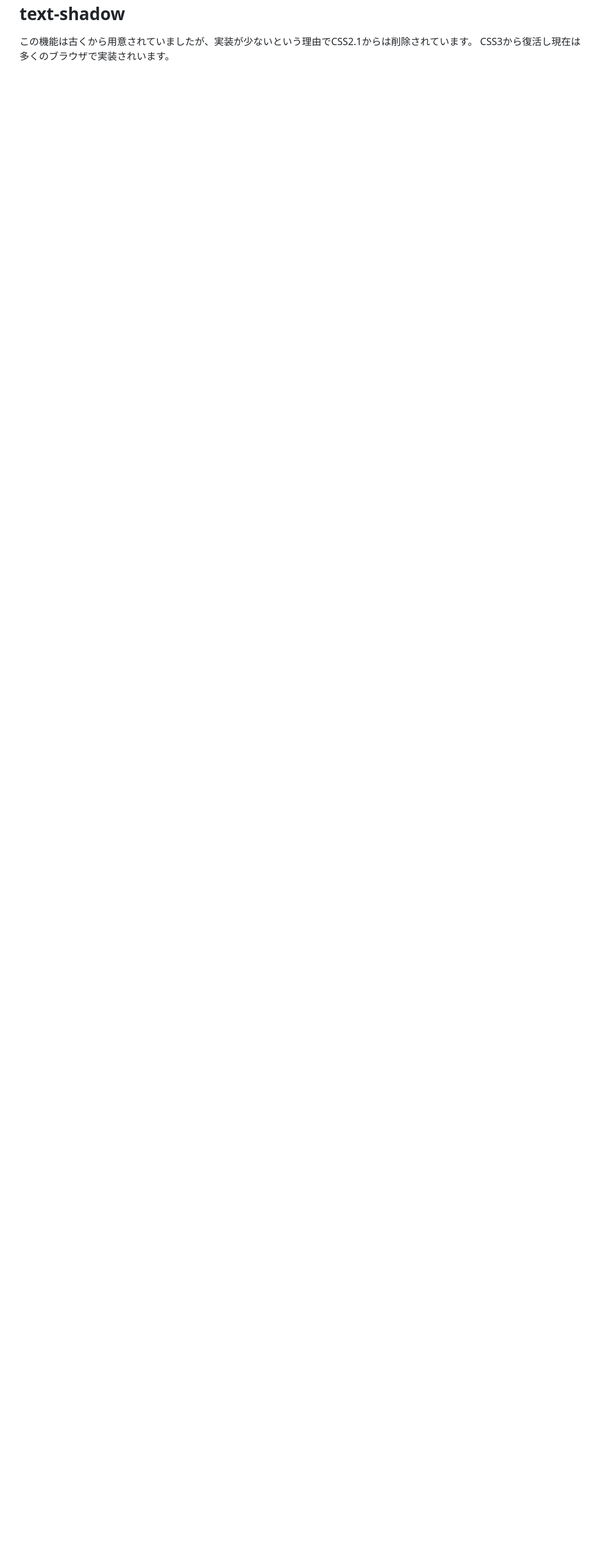
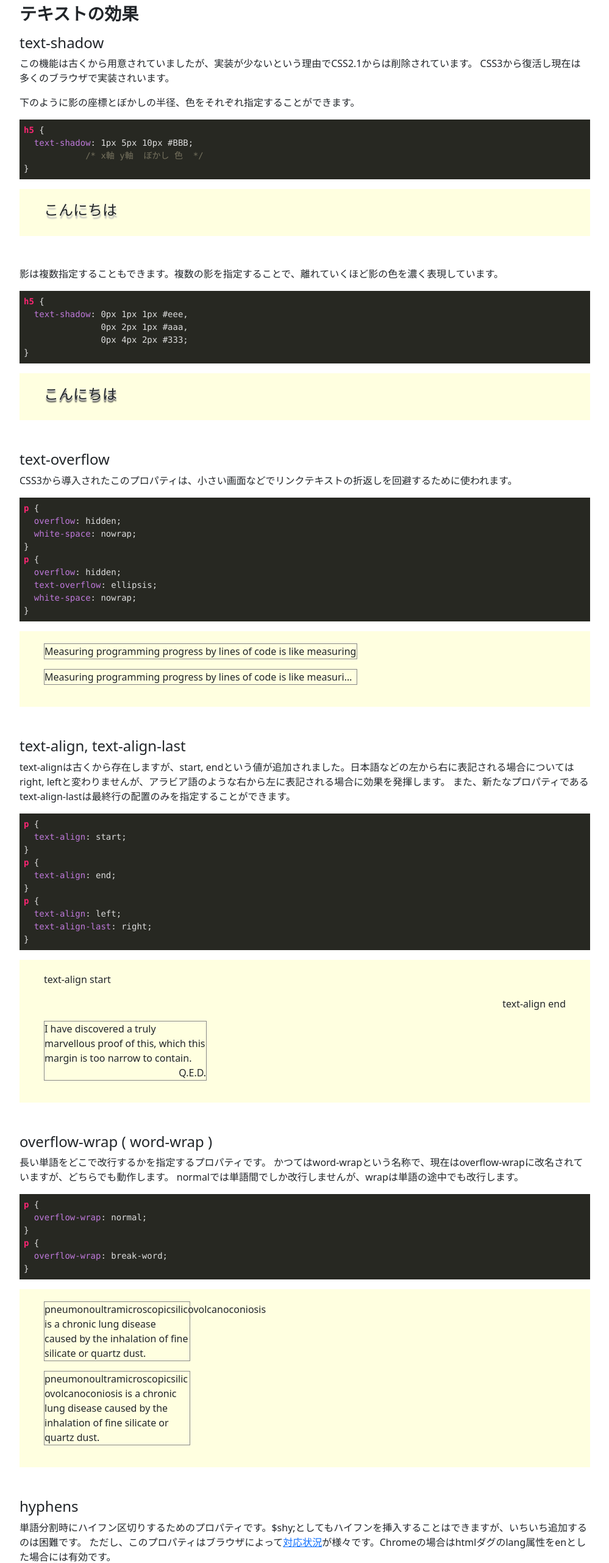
Before and after one commit to penicillin0/css-primer, a React (Create React App) app: page /text in a window 1280 px wide. Shown: the part 234-2797 px from the top of the page at 61% size, without its empty margins (140-1139 px from the left). Before the commit the page ends 800 px from the top, so only its background shows below. Built offline with nearby package versions, Linux system fonts and the light colour scheme.

Commit message:
Text page

```diff
--- a/src/pages/Text/Text.tsx
+++ b/src/pages/Text/Text.tsx
@@ -1,5 +1,8 @@
 import React from "react";
 import styled from "styled-components";
+import SyntaxHighlighter from "react-syntax-highlighter";
+import { monokai } from "react-syntax-highlighter/dist/esm/styles/hljs";
+import { Demo } from "../../components/Demo";
 
 type Props = {};
 
@@ -9,12 +12,265 @@ export const Text: React.FC<Props> = () => {
       <h1 className="my-3">Text</h1>
       <p className="mb-5">テキストモジュールについての機能を見ていきます。</p>
       <h3 className="mb-3">
-        <b>text-shadow</b>
+        <b>テキストの効果</b>
       </h3>
+      <h4>text-shadow</h4>
       <p>
         この機能は古くから用意されていましたが、実装が少ないという理由でCSS2.1からは削除されています。
         CSS3から復活し現在は多くのブラウザで実装されいます。
       </p>
+      <p>
+        下のように影の座標とぼかしの半径、色をそれぞれ指定することができます。
+      </p>
+      <SyntaxHighlighter language="css" style={monokai} className="mb-3">
+        {`h5 {
+  text-shadow: 1px 5px 10px #BBB;
+            /* x軸 y軸  ぼかし 色  */
+}`}
+      </SyntaxHighlighter>
+      <Demo>
+        <H5TextShadow>こんにちは</H5TextShadow>
+      </Demo>
+      <p>
+        影は複数指定することもできます。複数の影を指定することで、離れていくほど影の色を濃く表現しています。
+      </p>
+      <SyntaxHighlighter language="css" style={monokai} className="mb-3">
+        {`h5 {
+  text-shadow: 0px 1px 1px #eee,
+               0px 2px 1px #aaa,
+               0px 4px 2px #333;
+}`}
+      </SyntaxHighlighter>
+      <Demo>
+        <H5TextMultipleShadow>こんにちは</H5TextMultipleShadow>
+      </Demo>
+      <h4>text-overflow</h4>
+      <p>
+        CSS3から導入されたこのプロパティは、小さい画面などでリンクテキストの折返しを回避するために使われます。
+      </p>
+      <SyntaxHighlighter language="css" style={monokai} className="mb-3">
+        {`p {
+  overflow: hidden;
+  white-space: nowrap;
+}
+p {
+  overflow: hidden;
+  text-overflow: ellipsis;
+  white-space: nowrap;
+}`}
+      </SyntaxHighlighter>
+      <Demo>
+        <PNormal style={{ width: "60%", border: "1px solid #888" }}>
+          Measuring programming progress by lines of code is like measuring
+          aircraft building progress by weight.
+        </PNormal>
+        <PEllipsis style={{ width: "60%", border: "1px solid #888" }}>
+          Measuring programming progress by lines of code is like measuring
+          aircraft building progress by weight.
+        </PEllipsis>
+      </Demo>
+      <h4>text-align, text-align-last</h4>
+      <p>
+        text-alignは古くから存在しますが、start,
+        endという値が追加されました。日本語などの左から右に表記される場合についてはright,
+        leftと変わりませんが、アラビア語のような右から左に表記される場合に効果を発揮します。
+        また、新たなプロパティであるtext-align-lastは最終行の配置のみを指定することができます。
+      </p>
+      <SyntaxHighlighter language="css" style={monokai} className="mb-3">
+        {`p {
+  text-align: start;
+}
+p {
+  text-align: end;
+}
+p {
+  text-align: left;
+  text-align-last: right;
+}`}
+      </SyntaxHighlighter>
+      <Demo>
+        <PTextAlignStart>text-align start</PTextAlignStart>
+        <PTextAlignEnd>text-align end</PTextAlignEnd>
+        <PTextAlignLastRight
+          style={{ width: "267px", border: "1px solid #888" }}
+        >
+          I have discovered a truly marvellous proof of this, which this margin
+          is too narrow to contain. Q.E.D.
+        </PTextAlignLastRight>
+      </Demo>
+      <h4>overflow-wrap ( word-wrap )</h4>
+      <p>
+        長い単語をどこで改行するかを指定するプロパティです。
+        かつてはword-wrapという名称で、現在はoverflow-wrapに改名されていますが、どちらでも動作します。
+        normalでは単語間でしか改行しませんが、wrapは単語の途中でも改行します。
+      </p>
+      <SyntaxHighlighter language="css" style={monokai} className="mb-3">
+        {`p {
+  overflow-wrap: normal;
+}
+p {
+  overflow-wrap: break-word;
+}`}
+      </SyntaxHighlighter>
+      <Demo>
+        <POverflowWrapNormal
+          style={{ width: "240px", border: "1px solid #888" }}
+        >
+          pneumonoultramicroscopicsilicovolcanoconiosis is a chronic lung
+          disease caused by the inhalation of fine silicate or quartz dust.
+        </POverflowWrapNormal>
+        <POverflowWrapBreakWord
+          style={{ width: "240px", border: "1px solid #888" }}
+        >
+          pneumonoultramicroscopicsilicovolcanoconiosis is a chronic lung
+          disease caused by the inhalation of fine silicate or quartz dust.
+        </POverflowWrapBreakWord>
+      </Demo>
+      <h4>hyphens</h4>
+      <p>
+        単語分割時にハイフン区切りするためのプロパティです。$shy;としてもハイフンを挿入することはできますが、いちいち追加するのは困難です。
+        ただし、このプロパティはブラウザによって
+        <a href="https://developer.mozilla.org/ja/docs/Web/CSS/hyphens#browser_compatibility">
+          対応状況
+        </a>
+        が様々です。Chromeの場合はhtmlダグのlang属性をenとした場合には有効です。
+      </p>
+      <SyntaxHighlighter language="css" style={monokai} className="mb-3">
+        {`p {
+  hyphens: auto;
+}
+p {
+  hyphens: none;
+}`}
+      </SyntaxHighlighter>
+      <html lang="en">
+        <Demo>
+          <PHyphensAuto style={{ width: "180px", border: "1px solid #888" }}>
+            The word "floccinaucinihilipilification" means "the estimation of
+            something as worthless". It's an 18th-century coinage that combines
+            four Latin prefixes meaning "nothing".
+          </PHyphensAuto>
+          <PHyphensNone style={{ width: "180px", border: "1px solid #888" }}>
+            The word "floccinaucinihilipilification" means "the estimation of
+            something as worthless". It's an 18th-century coinage that combines
+            four Latin prefixes meaning "nothing".
+          </PHyphensNone>
+        </Demo>
+      </html>
+      <h4>resize</h4>
+      <p>
+        このプロパティは、要素の大きさを変更することができます。値によって伸縮の方向を制限することができます。
+      </p>
+      <SyntaxHighlighter language="css" style={monokai} className="mb-3">
+        {`p {
+  resize: none;
+  overflow: hidden;
+}
+p {
+  resize: horizontal;
+  overflow: hidden;
+}
+p {
+  resize: vertical;
+  overflow: hidden;
+}
+p {
+  resize: both;
+  overflow: hidden;
+}`}
+      </SyntaxHighlighter>
+      <Demo>
+        <PResizeNone style={{ width: "250px", border: "1px solid #888" }}>
+          We have a generational challenge, to not only create new jobs but
+          create a renewed sense of purpose.
+        </PResizeNone>
+        <PResizeHorizontal
+          style={{ width: "400px", height: "42px", border: "1px solid #888" }}
+        >
+          We have a generational challenge, to not only create new jobs but
+          create a renewed sense of purpose.
+        </PResizeHorizontal>
+        <PResizeVertical
+          style={{ width: "100px", height: "150px", border: "1px solid #888" }}
+        >
+          We have a generational challenge, to not only create new jobs but
+          create a renewed sense of purpose.
+        </PResizeVertical>
+        <PResizeBoth
+          style={{ width: "120px", height: "120px", border: "1px solid #888" }}
+        >
+          We have a generational challenge, to not only create new jobs but
+          create a renewed sense of purpose.
+        </PResizeBoth>
+      </Demo>
     </>
   );
 };
+
+const H5TextShadow = styled.h4`
+  text-shadow: 1px 5px 2px #bbb;
+`;
+
+const H5TextMultipleShadow = styled.h4`
+  text-shadow: 0px 1px 1px #eee, 0px 2px 1px #aaa, 0px 4px 2px #333;
+`;
+
+const PNormal = styled.p`
+  overflow: hidden;
+  white-space: nowrap;
+`;
+
+const PEllipsis = styled.p`
+  text-overflow: ellipsis;
+  overflow: hidden;
+  white-space: nowrap;
+`;
+
+const PTextAlignStart = styled.p`
+  text-align: start;
+`;
+
+const PTextAlignEnd = styled.p`
+  text-align: end;
+`;
+
+const PTextAlignLastRight = styled.p`
+  text-align: left;
+  text-align-last: right;
+`;
+
+const POverflowWrapNormal = styled.p`
+  overflow-wrap: normal;
+`;
+
+const POverflowWrapBreakWord = styled.p`
+  overflow-wrap: break-word;
+`;
+
+const PHyphensAuto = styled.p`
+  hyphens: auto;
+`;
+
+const PHyphensNone = styled.p`
+  hyphens: none;
+`;
+
+const PResizeNone = styled.p`
+  overflow: hidden;
+  resize: none;
+`;
+
+const PResizeHorizontal = styled.p`
+  overflow: hidden;
+  resize: horizontal;
+`;
+
+const PResizeVertical = styled.p`
+  overflow: hidden;
+  resize: vertical;
+`;
+
+const PResizeBoth = styled.p`
+  resize: both;
+  overflow: hidden;
+`;
```
